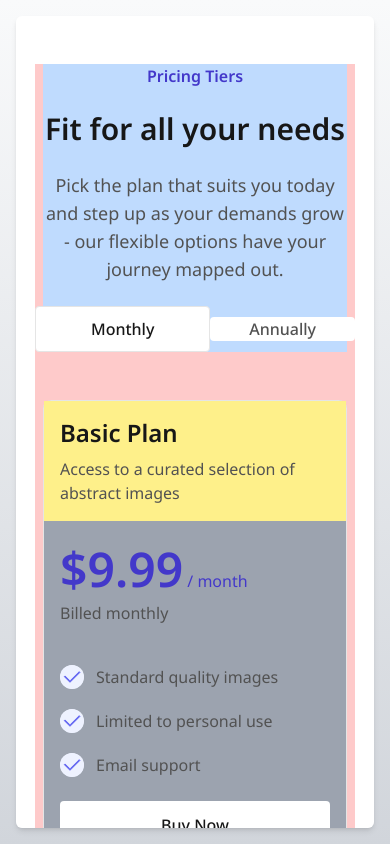
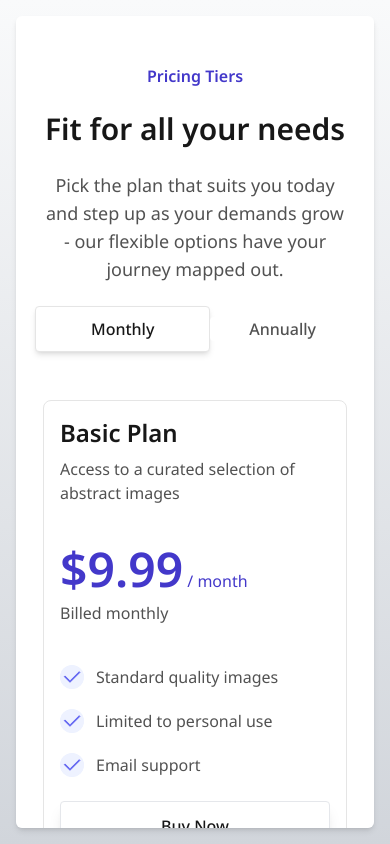
Before and after one commit to guizzettic/gfe-signin, a React (Vite) app in the folder client/: page /pricing in a window 390 px wide. Built offline with nearby package versions, Linux system fonts and the light colour scheme.

Commit message:
responsive on desktop

```diff
--- a/client/src/Pricing/components/PricingHeader.tsx
+++ b/client/src/Pricing/components/PricingHeader.tsx
@@ -8,7 +8,7 @@ const PricingHeader: React.FC<PricingHeader> = ({
   monthlyPricing,
 }) => {
   return (
-    <div className="flex h-72 flex-col items-center justify-between bg-blue-200 md:px-8 lg:px-40">
+    <div className="flex h-72 flex-col items-center justify-between md:px-8 lg:px-40">
       <span className="text-center text-base font-semibold text-indigo-700">
         Pricing Tiers
       </span>
@@ -22,13 +22,13 @@ const PricingHeader: React.FC<PricingHeader> = ({
       <div className="flex w-80 items-center rounded">
         <button
           onClick={() => setMonthlyPricing(true)}
-          className={`flex grow items-center justify-center rounded bg-white text-base font-medium ${monthlyPricing ? `gap-1.5 border-[0.5px] border-solid border-neutral-200 px-4 py-2.5 text-neutral-900` : `gap-2 rounded-br rounded-tr text-neutral-600`}`}
+          className={`flex grow items-center justify-center rounded bg-white text-base font-medium ${monthlyPricing ? `gap-1.5 border-[0.5px] border-solid border-neutral-200 px-4 py-2.5 text-neutral-900 shadow-md` : `gap-2 rounded-br rounded-tr text-neutral-600`}`}
         >
           Monthly
         </button>
         <button
           onClick={() => setMonthlyPricing(false)}
-          className={`flex grow items-center justify-center rounded bg-white text-base font-medium ${!monthlyPricing ? `gap-1.5 border-[0.5px] border-solid border-neutral-200 px-4 py-2.5 text-neutral-900` : `gap-2 rounded-br rounded-tr text-neutral-600`}`}
+          className={`flex grow items-center justify-center rounded bg-white text-base font-medium ${!monthlyPricing ? `gap-1.5 border-[0.5px] border-solid border-neutral-200 px-4 py-2.5 text-neutral-900 shadow-md` : `gap-2 rounded-br rounded-tr text-neutral-600`}`}
         >
           Annually
         </button>
--- a/client/src/Pricing/components/Subscription.tsx
+++ b/client/src/Pricing/components/Subscription.tsx
@@ -9,7 +9,7 @@ const Subscription: React.FC<SubscriptionProps> = ({ plan }) => {
   const { name, planDescription, price, popular, planBenefit } = plan;
 
   return (
-    <div className="flex flex-col justify-between gap-2 self-stretch rounded-lg border-[0.5px] border-solid border-neutral-200 bg-gray-400 md:min-h-[532px]">
+    <div className="flex flex-1 flex-col justify-between gap-2 self-stretch rounded-lg border-[0.5px] border-solid border-neutral-200 md:min-h-[532px]">
       {popular && (
         <div className="flex items-center justify-center rounded-tl-md rounded-tr-md bg-indigo-50 px-2 py-4">
           <h1 className="text-center text-xl font-bold text-indigo-700">
@@ -18,14 +18,14 @@ const Subscription: React.FC<SubscriptionProps> = ({ plan }) => {
         </div>
       )}
 
-      <div className="flex flex-col gap-2 bg-yellow-200 p-4 md:px-8">
+      <div className="flex flex-col gap-2 p-4 md:px-8 lg:px-4">
         <h2 className="text-2xl font-semibold text-neutral-900">{name}</h2>
         <span className="text-base font-normal text-neutral-600">
           {planDescription}
         </span>
       </div>
 
-      <div className="flex flex-col gap-2 p-4 md:px-8">
+      <div className="flex flex-col gap-2 p-4 md:px-8 lg:px-4">
         <div>
           <span className="text-base font-normal text-indigo-700">
             <span className="text-5xl font-semibold text-indigo-700">
@@ -37,7 +37,7 @@ const Subscription: React.FC<SubscriptionProps> = ({ plan }) => {
         <span className="text-base font-normal text-neutral-600">{`${popular ? "Prices in USD" : "Billed monthly"}`}</span>
       </div>
 
-      <ul className="flex flex-col gap-5 self-stretch p-4 md:min-h-44 md:px-8">
+      <ul className="flex flex-col gap-5 self-stretch p-4 md:min-h-44 md:px-8 lg:min-h-[300px] lg:px-4">
         {planBenefit.map((benefit) => (
           <div className="flex items-center gap-3 self-stretch">
             <img
@@ -54,9 +54,10 @@ const Subscription: React.FC<SubscriptionProps> = ({ plan }) => {
         ))}
       </ul>
 
-      <div className="flex flex-col justify-center gap-2 self-stretch px-4 pb-4 md:px-8 md:pb-6">
+      {/* flex justify-center items-center gap-1.5 self-stretch bg-white px-5 py-3 rounded border-[0.5px] border-solid border-neutral-200 */}
+      <div className="flex flex-col justify-center gap-1.5 self-stretch px-4 pb-4 md:px-8 md:pb-6 lg:px-4">
         <button
-          className={`rounded px-5 py-3 text-base font-medium ${popular ? "bg-indigo-700 text-white" : "bg-white text-neutral-900"}`}
+          className={`rounded border-[0.5px] border-solid px-5 py-3 text-base font-medium shadow-lg ${popular ? "bg-indigo-700 text-white" : "bg-white text-neutral-900"}`}
         >
           Buy Now
         </button>
--- a/client/src/Pricing/pages/Pricing.tsx
+++ b/client/src/Pricing/pages/Pricing.tsx
@@ -10,7 +10,7 @@ const Pricing: React.FC = () => {
     <div className="flex h-screen w-full flex-col bg-gradient-to-b from-gray-50 to-gray-300">
       <div className="m-4 flex grow flex-col items-center overflow-y-auto rounded-md bg-white pt-12 shadow-md lg:pt-20">
         {/* container */}
-        <div className="flex w-80 flex-col gap-12 bg-red-200 px-2 md:w-[704px] lg:w-[1216px] lg:gap-16 lg:px-10">
+        <div className="flex w-80 flex-col gap-12 px-2 md:w-[704px] lg:w-[1216px] lg:gap-16 lg:px-10">
           {/* pricing content */}
           <PricingHeader
             setMonthlyPricing={setMonthlyPricing}
@@ -18,9 +18,11 @@ const Pricing: React.FC = () => {
           />
 
           {/* subscription tier */}
-          {PLAN_DETAILS.map((plan) => (
-            <Subscription key={plan.name} plan={plan} />
-          ))}
+          <div className="flex flex-col items-center justify-center gap-8 self-stretch lg:flex-row">
+            {PLAN_DETAILS.map((plan) => (
+              <Subscription key={plan.name} plan={plan} />
+            ))}
+          </div>
         </div>
       </div>
     </div>
```
